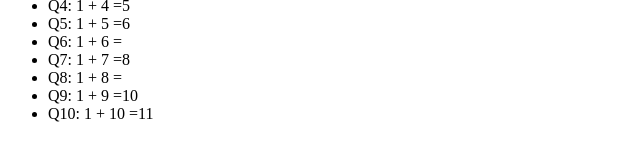
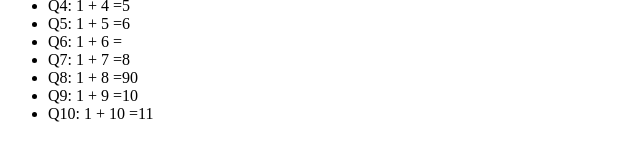
Before and after one commit to jgen16go/git-learn, a plain HTML site: page index.html in a window 1280 px wide. Shown: the part 137-298 px from the top of the page, 0-640 px from the left. Drawn offline with Linux system fonts and the light colour scheme.

Commit message:
Revert "Revert "wip""

```diff
--- a/index.html
+++ b/index.html
@@ -18,7 +18,7 @@
     <li>Q5: 1 + 5 =6</li>
     <li>Q6: 1 + 6 =</li>
     <li>Q7: 1 + 7 =8</li>
-    <li>Q8: 1 + 8 =</li>
+    <li>Q8: 1 + 8 =90</li>
     <li>Q9: 1 + 9 =10</li>
     <li>Q10: 1 + 10 =11</li>
   </ul>
```
